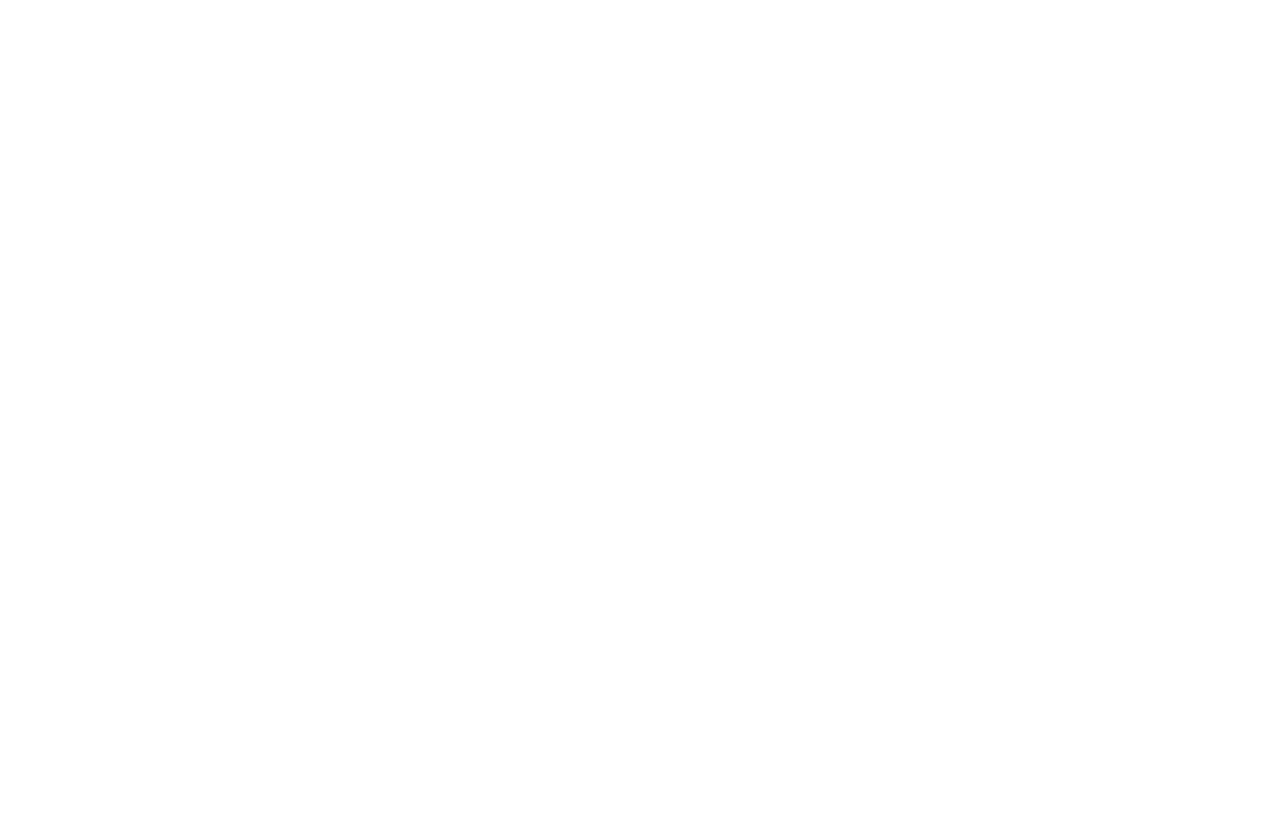
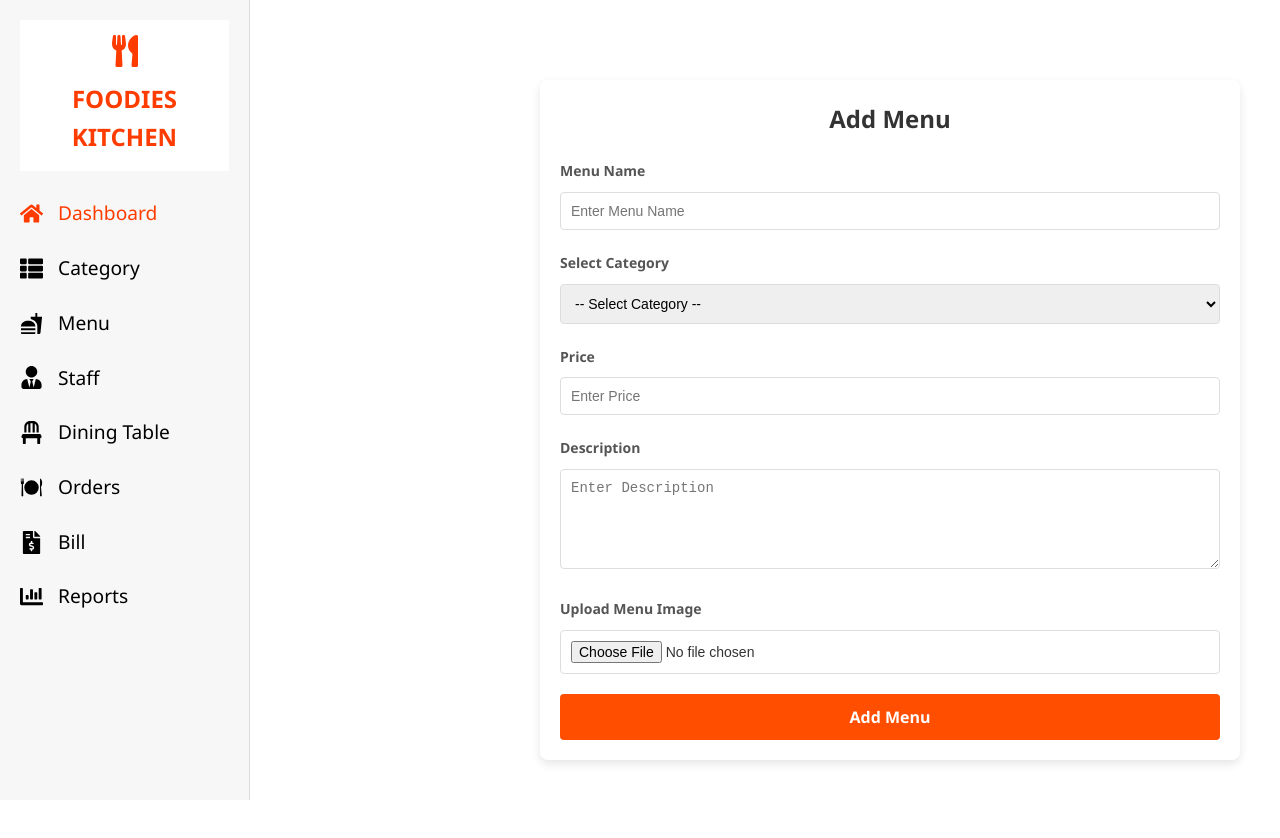
Before and after one commit to Snehal-sukre/BillAppUI, a React (Vite) app in the folder restaurantbillapp/: page /admin/addmenu in a window 1280 px wide. Before the commit this address had no page. Before the commit the page ends 800 px from the top, so only its background shows below. Built offline with nearby package versions, Linux system fonts and the light colour scheme.

Commit message:
Design Add Menu Form
Design Add Menu Form

```diff
--- a/restaurantbillapp/src/App.jsx
+++ b/restaurantbillapp/src/App.jsx
@@ -7,6 +7,7 @@
 import AdminHome from "./Components/Admin/AdminHome";
 import ViewCategory from "./Components/Admin/Category/ViewCategory";
 import UpdateCategory from "./Components/Admin/Category/UpdateCategory";
+import AddMenu from "./Components/Admin/Menu/AddMenu";
 
 function App() {
   return (
@@ -20,6 +21,7 @@
            <Route path="addcategory" element={<AddCategory />} />
            <Route path="viewcategory" element={<ViewCategory/>}/>
            <Route path="updcat/:catid" element={<UpdateCategory/>}/>
+           <Route path="addmenu" element={<AddMenu/>}/>
         </Route>
 
       </Routes>
--- a/restaurantbillapp/src/Components/Admin/AdminDashboard.jsx
+++ b/restaurantbillapp/src/Components/Admin/AdminDashboard.jsx
@@ -1,4 +1,4 @@
-// AdminDashboard.jsx
+
 import React, { useState } from "react";
 import { NavLink } from "react-router-dom";
 import {
--- /dev/null
+++ b/restaurantbillapp/src/Components/Admin/Menu/AddMenu.jsx
@@ -0,0 +1,100 @@
+import React, { useState, useEffect } from "react";
+import "./Menu.css";
+
+let AddMenu = () => {
+  const [menu, setMenu] = useState({
+    name: "",
+    categoryId: "",
+    price: "",
+    description: "",
+    image: null,
+    message: "",
+  });
+
+  const [categories, setCategories] = useState([]);
+
+  useEffect(() => {
+    setCategories([
+      { id: 1, name: "Breakfast" },
+      { id: 2, name: "Snacks" },
+      { id: 3, name: "Desserts" },
+      { id: 4, name: "Drinks" },
+      { id: 5, name: "Lunch" },
+    ]);
+  }, []);
+
+  const handleSubmit = (e) => {
+    e.preventDefault();
+    const { name, categoryId, price, description, image } = menu;
+
+    if (!name || !categoryId || !price || !description || !image) {
+      setMenu((prev) => ({ ...prev, message: "All Fields Are Required!" }));
+      return;
+    }
+
+    console.log("Menu Data: ", menu);
+    setMenu({
+      name: "",
+      categoryId: "",
+      price: "",
+      description: "",
+      image: null,
+      message: `Menu ${menu.name} added successfully!`,
+    });
+
+    setTimeout(() => {
+      setMenu((prev) => ({ ...prev, message: "" }));
+    }, 3000);
+  };
+
+  return (
+    <div className="form-wrapper">
+    <div className="container">
+      <h2>Add Menu</h2>
+      <form onSubmit={handleSubmit} className="menu-form">
+        <div className="form-group">
+          <label>Menu Name</label>
+          <input type="text" value={menu.name} onChange={(e) => setMenu({ ...menu, name: e.target.value })}
+            placeholder="Enter Menu Name" required />
+        </div>
+
+        <div className="form-group">
+          <label>Select Category</label>
+          <select
+            value={menu.categoryId}
+            onChange={(e) => setMenu({ ...menu, categoryId: e.target.value })}
+            required>
+            <option value="">-- Select Category --</option>
+            {categories.map((cat) => (
+              <option key={cat.id} value={cat.id}>{cat.name}</option>
+            ))}
+          </select>
+        </div>
+
+        <div className="form-group">
+          <label>Price</label>
+          <input type="number" value={menu.price} onChange={(e) => setMenu({ ...menu, price: e.target.value })}
+            placeholder="Enter Price" required />
+        </div>
+
+        <div className="form-group">
+          <label>Description</label>
+          <textarea value={menu.description} onChange={(e) => setMenu({ ...menu, description: e.target.value })}
+            placeholder="Enter Description" required />
+        </div>
+
+        <div className="form-group">
+          <label>Upload Menu Image</label>
+          <input type="file" accept="image/*" onChange={(e) => setMenu({ ...menu, image: e.target.files[0] })} required  />
+        </div>
+
+        {menu.message && <p className="message">{menu.message}</p>}
+
+        <button type="submit" className="submit-btn">Add Menu</button>
+      </form>
+    </div>
+    </div>
+  );
+};
+
+export default AddMenu;
--- /dev/null
+++ b/restaurantbillapp/src/Components/Admin/Menu/Menu.css
@@ -0,0 +1,87 @@
+/* AddMenu.css */
+.form-wrapper {
+    display: flex;
+    justify-content: center;
+    align-items: center;
+    height: 100vh;
+    margin-left: 520px;
+  }
+
+  .container {
+    background-color: white;
+    padding: 20px;
+    box-shadow: 0px 4px 10px rgba(0, 0, 0, 0.1);
+    border-radius: 8px;
+    width: 700px;
+    max-width: 100%;
+  }
+
+  h2 {
+    font-size: 24px;
+    font-weight: bold;
+    color: #333;
+    text-align: center;
+    margin-bottom: 20px;
+  }
+
+  .menu-form {
+    display: flex;
+    flex-direction: column;
+  }
+
+  .form-group {
+    margin-bottom: 20px;
+  }
+
+  .form-group label {
+    font-size: 14px;
+    font-weight: 600;
+    color: #555;
+  }
+
+  .form-group input,
+  .form-group select,
+  .form-group textarea {
+    width: 100%;
+    padding: 10px;
+    font-size: 14px;
+    border: 1px solid #ddd;
+    border-radius: 4px;
+    margin-top: 8px;
+  }
+
+  textarea {
+    resize: vertical;
+    min-height: 100px;
+  }
+
+  input[type="file"] {
+    font-size: 14px;
+  }
+
+  button.submit-btn {
+    padding: 12px;
+    background-color: #ff4e00;
+    color: white;
+    border: none;
+    border-radius: 4px;
+    font-size: 16px;
+    font-weight: bold;
+    cursor: pointer;
+    transition: background-color 0.3s ease;
+  }
+
+  button.submit-btn:hover {
+    background-color: #e64500;
+  }
+
+  .message {
+    color: #ff4e00;
+    font-size: 14px;
+    text-align: center;
+    margin-bottom: 20px;
+  }
+
+  form p {
+    margin: 0;
+  }
```
